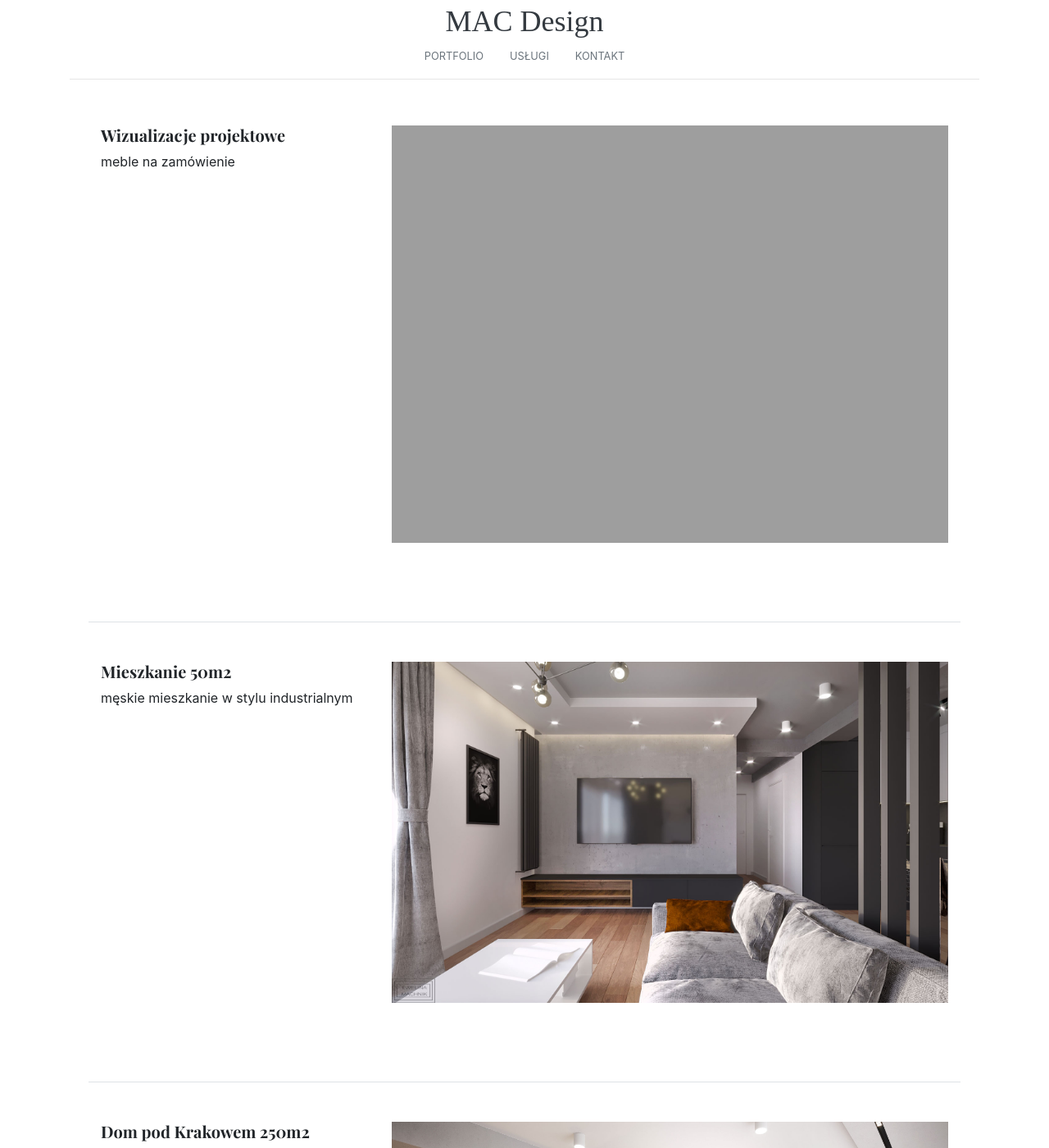
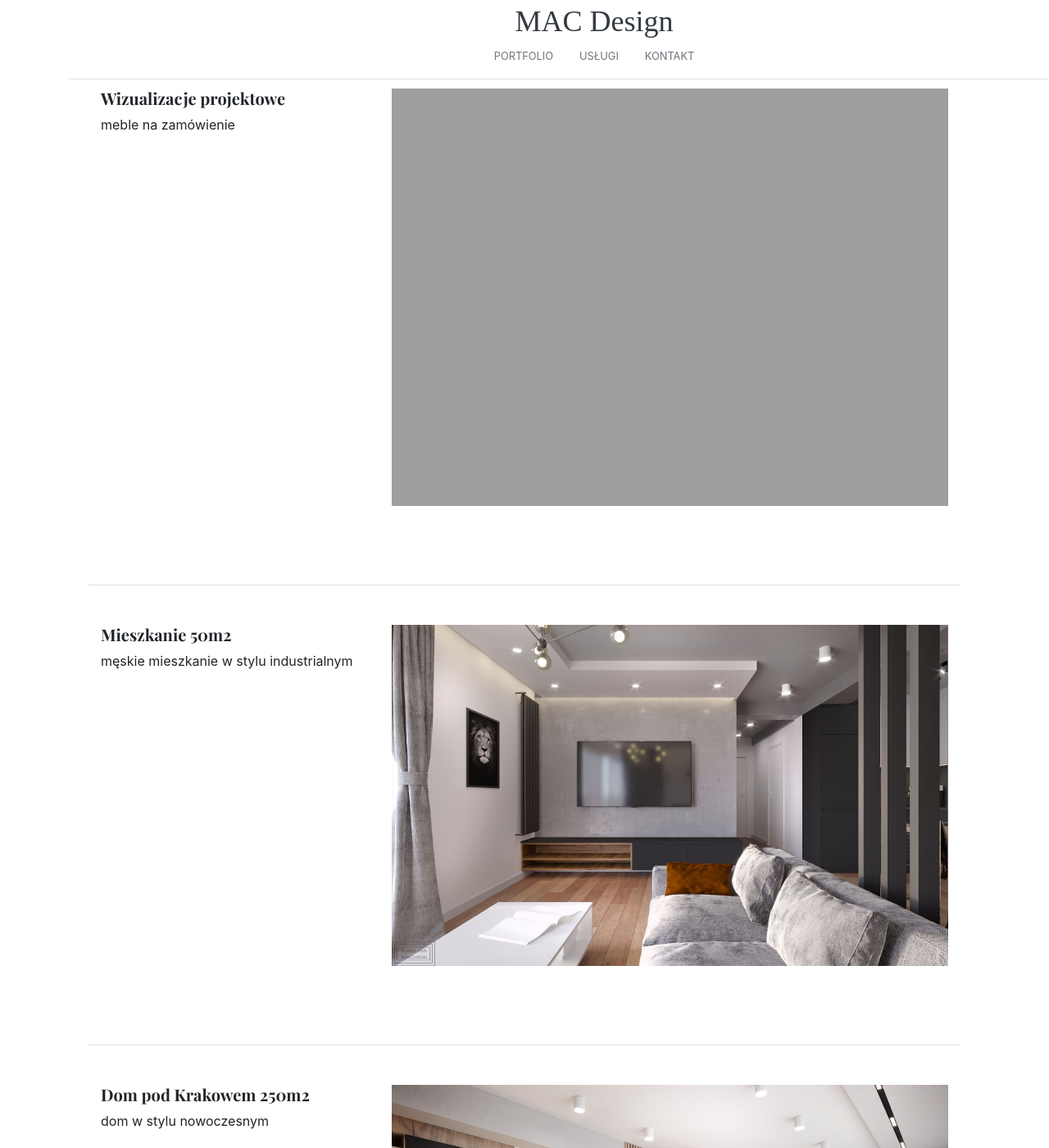
Before and after one commit to RMachnik/mac-design, a Jekyll site: the page built from index.html, in a window 1280 px wide and 1400 px high. Shown: the whole window at 82% size. Built offline with Jekyll 4.4.1, drawn with Linux system fonts in a browser that asks for light colours; nearby versions of some CDN libraries; some web fonts are replaced.

```diff
--- a/_includes/header.html
+++ b/_includes/header.html
@@ -1,12 +1,18 @@
+<div class="navbar12">
     <header class="blog-header my-2">
+
         <div class="col-12 text-center">
             <a class="blog-header-logo text-dark" href="{{ site.baseurl | prepend: site.url}}/">{{ site.title }}</a>
         </div>
         <div class="nav-scroller py-1 mb-2">
             <nav class="nav d-flex justify-content-center">
-      <a class="p-3 text-uppercase text-muted small" href="{{ site.baseurl | prepend: site.url}}/projects.html">Portfolio</a>
-      <a class="p-3 text-uppercase text-muted small" href="{{ site.baseurl | prepend: site.url}}/services.html">Usługi</a>
-      <a class="p-3 text-uppercase text-muted small" href="{{ site.baseurl | prepend: site.url}}/contact.html">Kontakt</a>
+                <a class="p-3 text-uppercase text-muted small"
+                   href="{{ site.baseurl | prepend: site.url}}/projects.html">Portfolio</a>
+                <a class="p-3 text-uppercase text-muted small"
+                   href="{{ site.baseurl | prepend: site.url}}/services.html">Usługi</a>
+                <a class="p-3 text-uppercase text-muted small"
+                   href="{{ site.baseurl | prepend: site.url}}/contact.html">Kontakt</a>
             </nav>
         </div>
     </header>
+</div>
--- a/_layouts/default.html
+++ b/_layouts/default.html
@@ -3,7 +3,7 @@
 <head>
   {% include head.html %}
 </head>
-  <body class="vsc-initialized">
+  <body class="vsc-initialized main">
     <div class="container">
       {% include header.html %}
       {{ content }}
--- a/assets/css/index.css
+++ b/assets/css/index.css
@@ -160,3 +160,15 @@
     border-bottom: none;
     margin-bottom: 0;
 }
+.navbar12 {
+    overflow: hidden;
+    position: fixed; /* Set the navbar to fixed position */
+    top: 0; /* Position the navbar at the top of the page */
+    width: 100%; /* Full width */
+    z-index: 10;
+    background: white;
+    margin-bottom: 0px;
+}
+.main {
+    margin-top: 60px; /* Add a top margin to avoid content overlay */
+}
```
Lines whose indentation alone changed are shown as unchanged.
